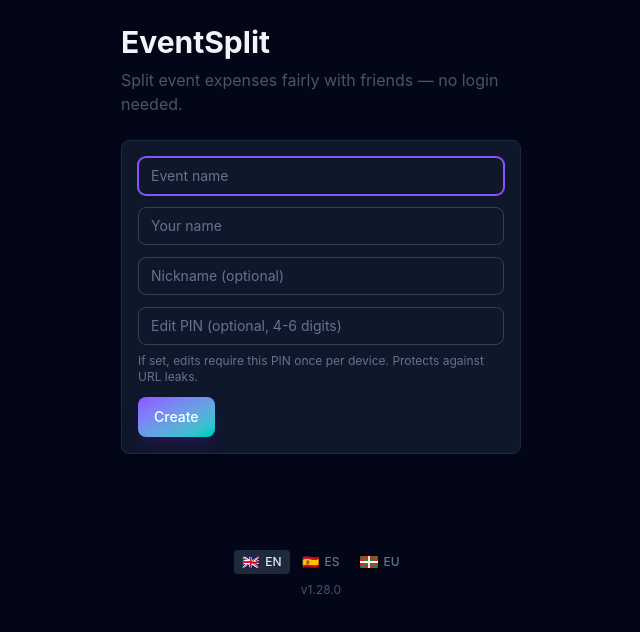
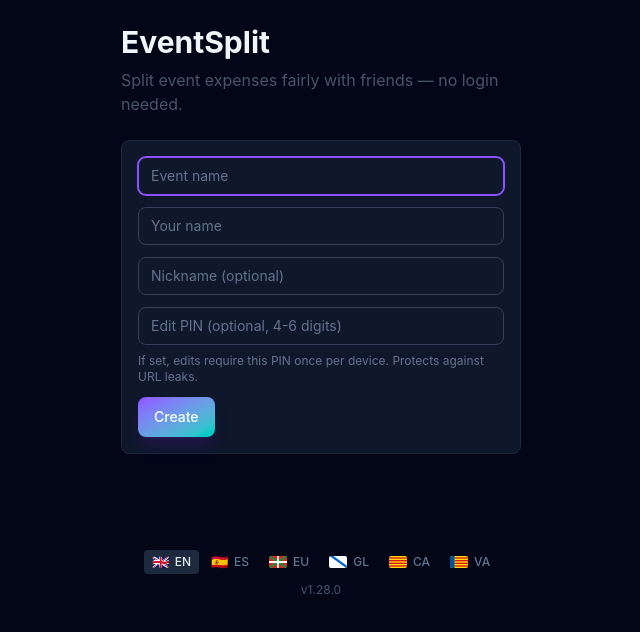
Before and after one commit to Endika/EventSplit, a React (Vite) app: page / in a window 1280 px wide. Shown: the top 632 px of the page, without its empty margins (319-959 px from the left). Built offline with nearby package versions, Linux system fonts and the light colour scheme.

Commit message:
feat(ui): add galician, catalan, valencian to language switcher

```diff
--- a/src/presentation/components/common/Footer.tsx
+++ b/src/presentation/components/common/Footer.tsx
@@ -18,10 +18,55 @@ function Ikurrina() {
   )
 }
 
+// The Catalan flag (senyera) has no Unicode emoji, so we draw it inline.
+function Senyera() {
+  return (
+    <svg viewBox="0 0 24 16" width="18" height="12" className="rounded-[2px]" aria-hidden="true">
+      <rect width="24" height="16" fill="#FCDD09" />
+      <g fill="#DA121A">
+        <rect y="1.78" width="24" height="1.78" />
+        <rect y="5.33" width="24" height="1.78" />
+        <rect y="8.89" width="24" height="1.78" />
+        <rect y="12.44" width="24" height="1.78" />
+      </g>
+    </svg>
+  )
+}
+
+// The Valencian flag has no Unicode emoji, so we draw it inline.
+function ValenciaFlag() {
+  return (
+    <svg viewBox="0 0 24 16" width="18" height="12" className="rounded-[2px]" aria-hidden="true">
+      <rect width="24" height="16" fill="#FCDD09" />
+      <g fill="#DA121A">
+        <rect y="1.78" width="24" height="1.78" />
+        <rect y="5.33" width="24" height="1.78" />
+        <rect y="8.89" width="24" height="1.78" />
+        <rect y="12.44" width="24" height="1.78" />
+      </g>
+      <rect width="6.5" height="16" fill="#0050A0" />
+      <line x1="6.5" y1="0" x2="6.5" y2="16" stroke="#FCDD09" strokeWidth="0.6" />
+    </svg>
+  )
+}
+
+// The Galician flag has no Unicode emoji, so we draw it inline.
+function GaliciaFlag() {
+  return (
+    <svg viewBox="0 0 24 16" width="18" height="12" className="rounded-[2px]" aria-hidden="true">
+      <rect width="24" height="16" fill="#ffffff" />
+      <line x1="2" y1="-1" x2="24" y2="15" stroke="#0066CC" strokeWidth="3" />
+    </svg>
+  )
+}
+
 const LANGUAGES: { code: string; label: string; short: string; flag: ReactNode }[] = [
   { code: 'en', label: 'English', short: 'EN', flag: <span aria-hidden="true">🇬🇧</span> },
   { code: 'es', label: 'Español', short: 'ES', flag: <span aria-hidden="true">🇪🇸</span> },
   { code: 'eu', label: 'Euskara', short: 'EU', flag: <Ikurrina /> },
+  { code: 'gl', label: 'Galego', short: 'GL', flag: <GaliciaFlag /> },
+  { code: 'ca', label: 'Català', short: 'CA', flag: <Senyera /> },
+  { code: 'va', label: 'Valencià', short: 'VA', flag: <ValenciaFlag /> },
 ]
 
 export function Footer() {
@@ -34,7 +79,7 @@ export function Footer() {
 
   return (
     <footer className="mt-12 flex flex-col items-center gap-2 pb-4 text-xs text-slate-600">
-      <div className="flex gap-1" role="group" aria-label="Language">
+      <div className="flex flex-wrap justify-center gap-1" role="group" aria-label="Language">
         {LANGUAGES.map((lang) => {
           const active = current.startsWith(lang.code)
           return (
```
